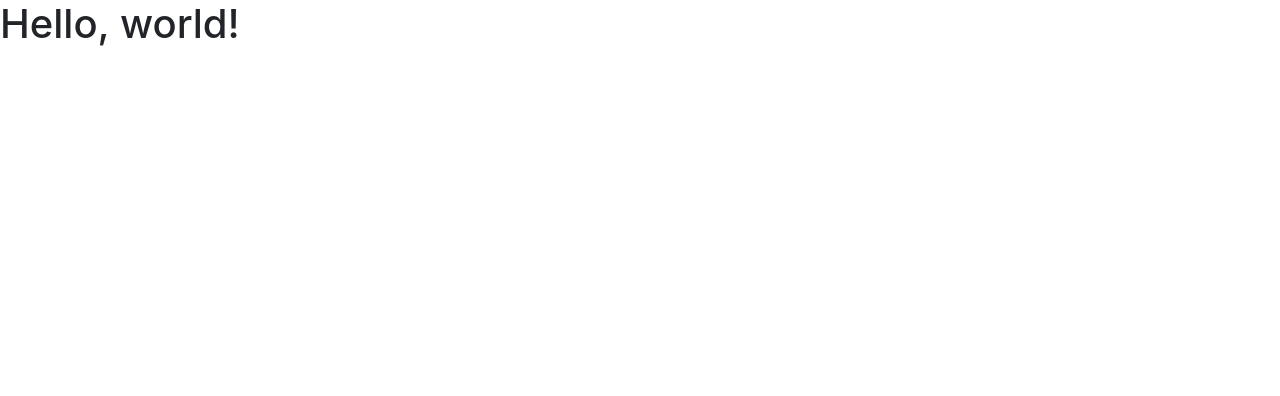
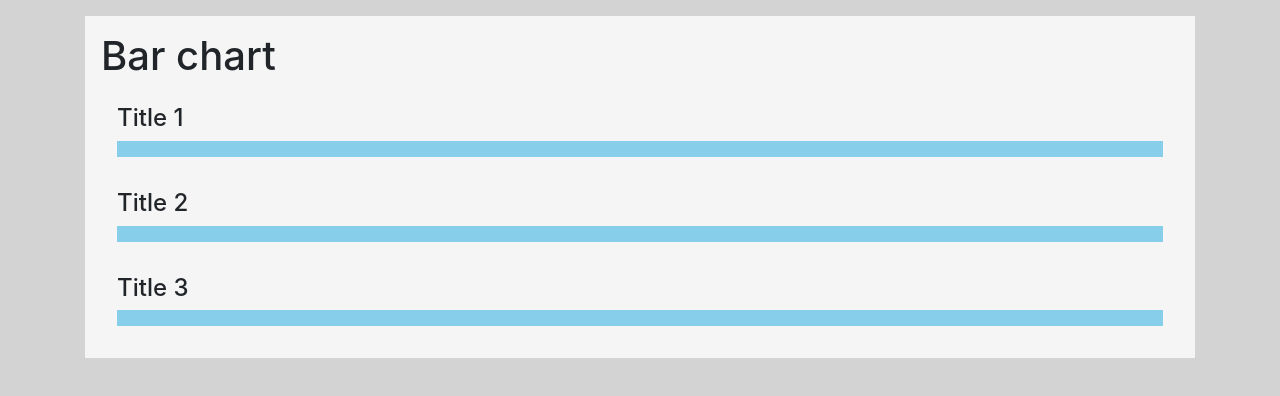
Before and after one commit to smalboeuf/barChartProject, a plain HTML site: page index.html in a window 1280 px wide. Drawn offline with nearby package versions, Linux system fonts and the light colour scheme.

Commit message:
second commit. Basic layout and styling of chart

```diff
--- a/index.html
+++ b/index.html
@@ -7,17 +7,42 @@
 
     <!-- Bootstrap CSS -->
     <link rel="stylesheet" href="https://maxcdn.bootstrapcdn.com/bootstrap/4.0.0/css/bootstrap.min.css" integrity="sha384-Gn5384xqQ1aoWXA+058RXPxPg6fy4IWvTNh0E263XmFcJlSAwiGgFAW/dAiS6JXm" crossorigin="anonymous">
+    <link rel="stylesheet" type="text/css" href="style.css">
 
-    <title>Hello, world!</title>
+    <title>Dynamic Bar Graph</title>
   </head>
 
   <body>
 
+    <div class="container">
+      <div class="chart">
+        <h1>Bar chart</h1>
+
+      <div class="barDiv">
+        <h4>Title 1</h4>
+        <div class="bar">
+          <div class="barLevel"></div>
+        </div>
+      </div>
+
+    <div class="barDiv">
+     <h4>Title 2</h4>
+     <div class="bar">
+       <div class="barLevel"></div>
+     </div>
+    </div>
+
+    <div class="barDiv">
+      <h4>Title 3</h4>
+      <div class="bar">
+        <div class="barLevel"></div>
+      </div>
+    </div>
+  </div>
 
 
-    <h1>Hello, world!</h1>
 
-
+    </div>
 
 
     <!-- Optional JavaScript -->
--- a/style.css
+++ b/style.css
@@ -0,0 +1,17 @@
+body{
+  background-color: lightgrey;
+  padding-top: 1rem;
+}
+.chart{
+  background-color: whitesmoke;
+  padding: 1rem;
+}
+
+.barDiv{
+  padding: 1rem;
+}
+
+.barLevel{
+  height: 1rem;
+  background-color: skyblue;
+}
```
Also changed, not shown: app.js (+25 -0 lines).
